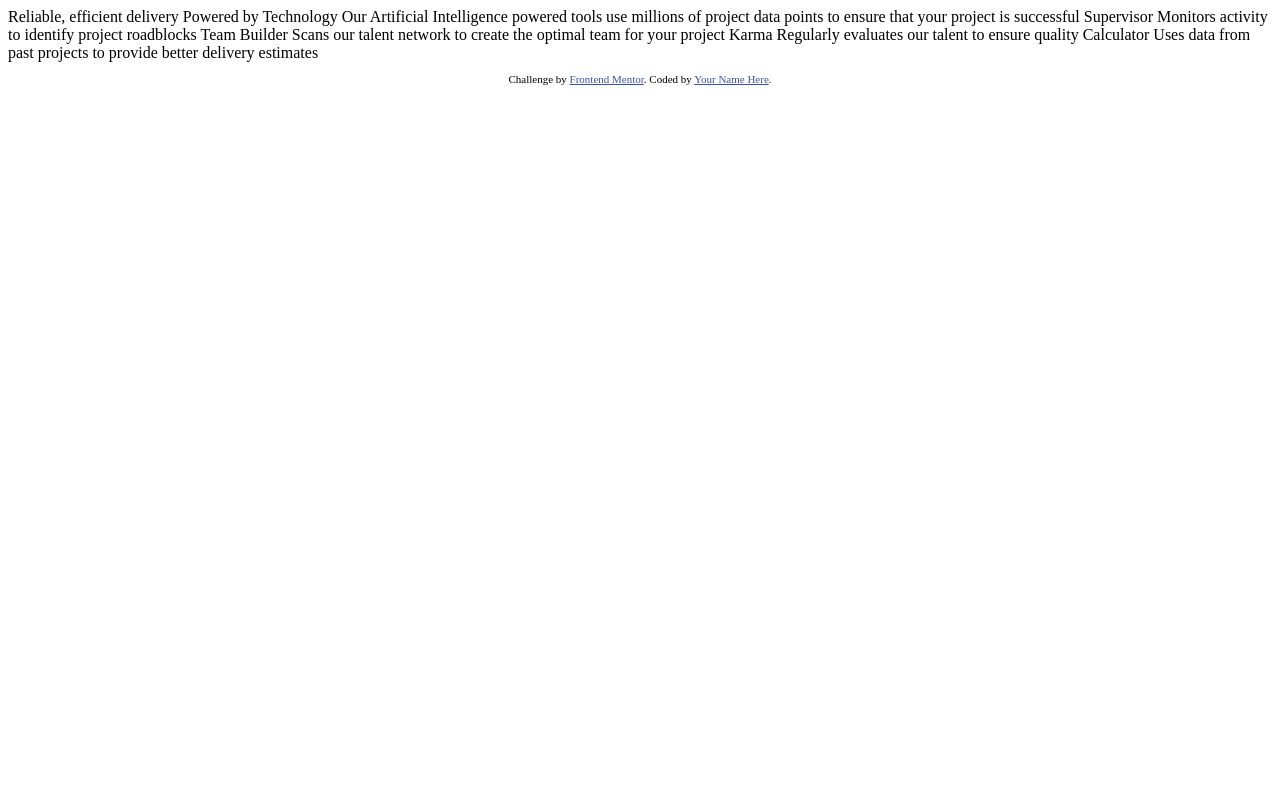
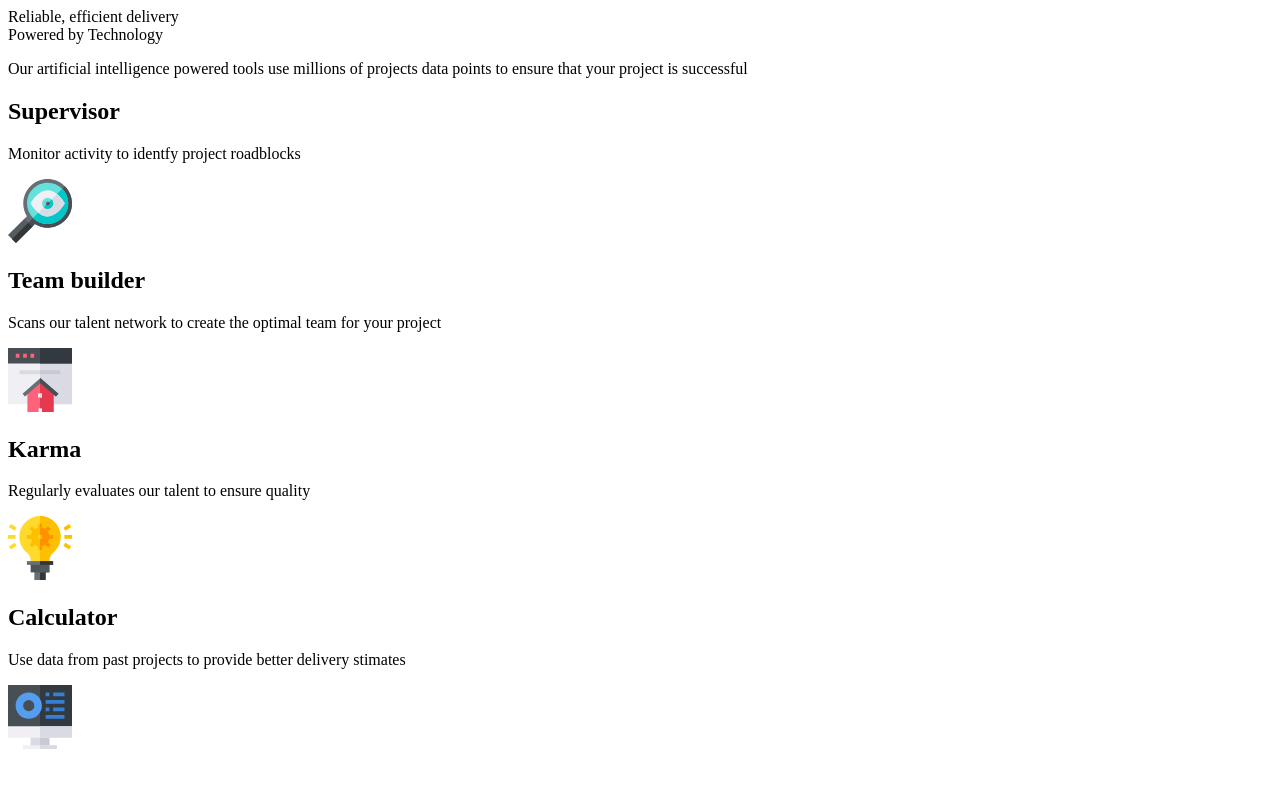
Before and after one commit to Chrissus14/frontend-mentor-four-card, a plain HTML site: page index.html in a window 1280 px wide. Drawn offline with Linux system fonts and the light colour scheme.

Commit message:
estructura html

```diff
--- a/index.html
+++ b/index.html
@@ -1,45 +1,52 @@
 <!DOCTYPE html>
 <html lang="en">
+
 <head>
   <meta charset="UTF-8">
-  <meta name="viewport" content="width=device-width, initial-scale=1.0"> <!-- displays site properly based on user's device -->
+  <meta name="viewport" content="width=device-width, initial-scale=1.0">
+  <!-- displays site properly based on user's device -->
 
   <link rel="icon" type="image/png" sizes="32x32" href="./images/favicon-32x32.png">
 
   <title>Frontend Mentor | Four card feature section</title>
 
-  <!-- Feel free to remove these styles or customise in your own stylesheet 👍 -->
-  <style>
-    .attribution { font-size: 11px; text-align: center; }
-    .attribution a { color: hsl(228, 45%, 44%); }
-  </style>
 </head>
+
 <body>
+  <main class="contenedor">
+    <section class="encabezado">
+      <span class="encabezado__titulo">Reliable, efficient delivery</span>
+      <br>
+      <span class="encabezado__titulo negrita">Powered by Technology</span>
+      <br>
+      <p class="encabezado__parrafo">Our artificial intelligence powered tools use millions of projects data points to
+        ensure that your project is successful</p>
+    </section>
 
-  Reliable, efficient delivery
-  Powered by Technology
+    <section class="card">
+      <h2 class="card__title">Supervisor</h2>
+      <p class="card__text">Monitor activity to identfy project roadblocks</p>
+      <img class="card__icon" src="./images/icon-supervisor.svg" alt="icono supervisor">
+    </section>
 
-  Our Artificial Intelligence powered tools use millions of project data points
-  to ensure that your project is successful
+    <section class="card">
+      <h2 class="card__title">Team builder</h2>
+      <p class="card__text">Scans our talent network to create the optimal team for your project</p>
+      <img class="card__icon" src="./images/icon-team-builder.svg" alt="icono team builder">
+    </section>
 
-  Supervisor
-  Monitors activity to identify project roadblocks
+    <section class="card">
+      <h2 class="card__title">Karma</h2>
+      <p class="card__text">Regularly evaluates our talent to ensure quality</p>
+      <img class="card__icon" src="./images/icon-karma.svg" alt="icono karma">
+    </section>
 
-  Team Builder
-  Scans our talent network to create the optimal team for your project
+    <section class="card">
+      <h2 class="card__title">Calculator</h2>
+      <p class="card__text">Use data from past projects to provide better delivery stimates</p>
+      <img class="card__icon" src="./images/icon-calculator.svg" alt="icono calculator">
+    </section>
+  </main>
+</body>
 
-  Karma
-  Regularly evaluates our talent to ensure quality
-
-  Calculator
-  Uses data from past projects to provide better delivery estimates
-
-
-  <footer>
-    <p class="attribution">
-      Challenge by <a href="https://www.frontendmentor.io?ref=challenge" target="_blank">Frontend Mentor</a>.
-      Coded by <a href="#">Your Name Here</a>.
-    </p>
-  </footer>
-</body>
 </html>
```
